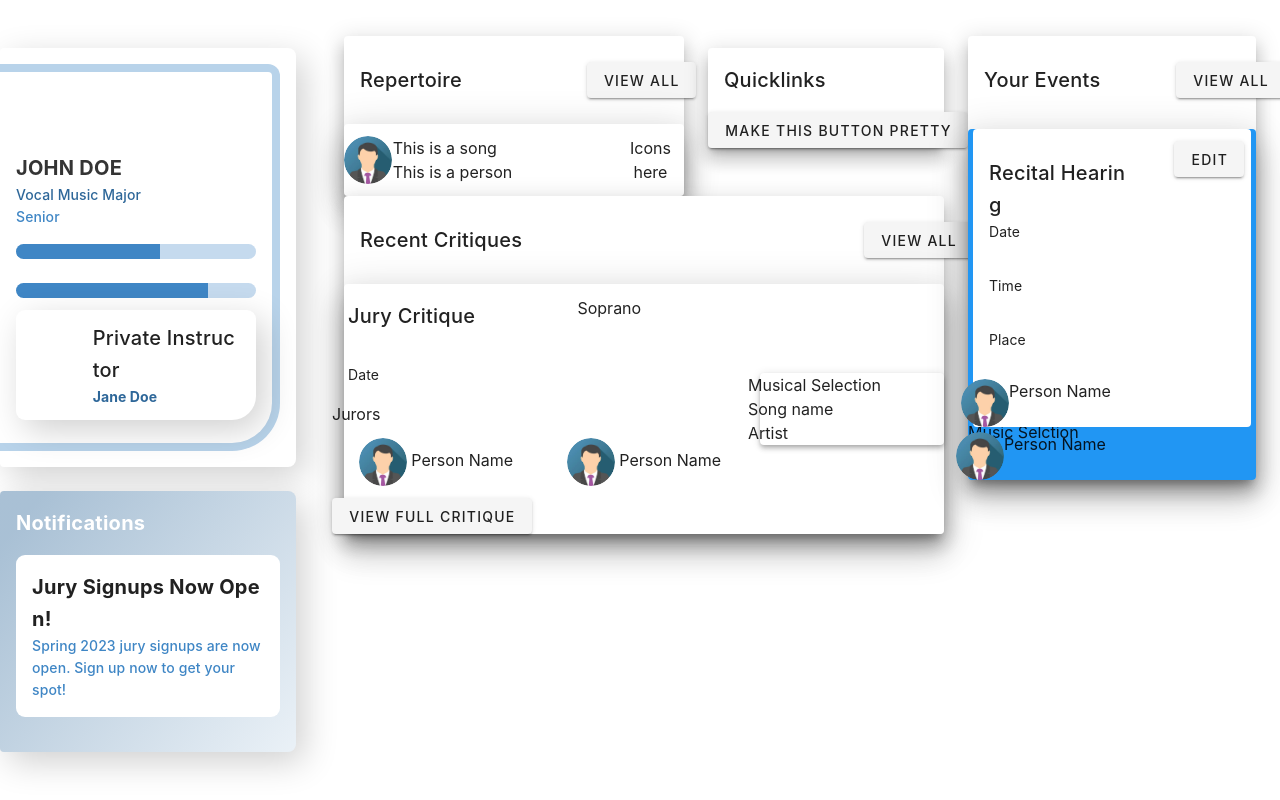
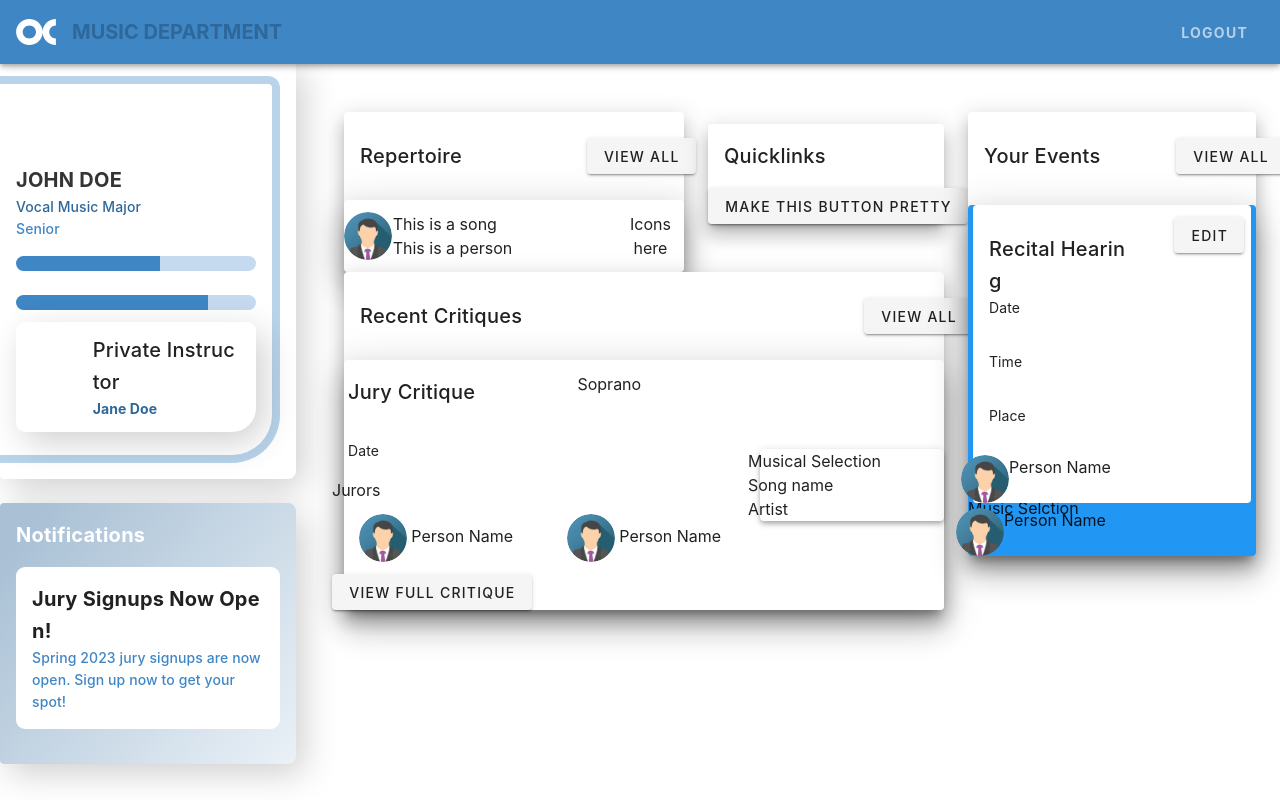
Before and after one commit to peyton-lalli/archived-swe5-project-frontend, a Vue app: page / in a window 1280 px wide. Built offline with nearby package versions, Linux system fonts and the light colour scheme; a web font is replaced by a local one.

Commit message:
Add back menubar

```diff
--- a/public/style.css
+++ b/public/style.css
@@ -21,6 +21,7 @@
     #ffffff;
 }
 
+/* This is the main blur used on all items that have it. Use this inplace of Vuetify bluring */
 .mainBlur {
   box-shadow: 8px 10px 34px rgb(0 0 0 / 0.19) !important;
 }
@@ -29,6 +30,7 @@
   border-radius: 0 9px 9px 0 !important;
 }
 
+/* Instead of this, you can use 'rounded-lg */
 .fullBorderCurve {
   border-radius: 9px !important;
 }
--- a/src/App.vue
+++ b/src/App.vue
@@ -1,7 +1,7 @@
 <template>
   <v-app>
     <v-container fluid fill-height>
-      <!-- <MenuBar></MenuBar> -->
+      <MenuBar></MenuBar>
       <v-row class="fill-height">
         <v-col cols="3" class="pl-0"> <UserSidebar></UserSidebar> </v-col>
         <v-col cols="9">
@@ -15,11 +15,11 @@
 </template>
 
 <script>
-  // import MenuBar from "./components/MenuBar";
+  import MenuBar from "./components/MenuBar";
   import UserSidebar from "./components/UserSidebar.vue";
   export default {
     name: "App",
-    components: { UserSidebar },
+    components: { MenuBar, UserSidebar },
     data: () => ({}),
   };
 </script>
```
